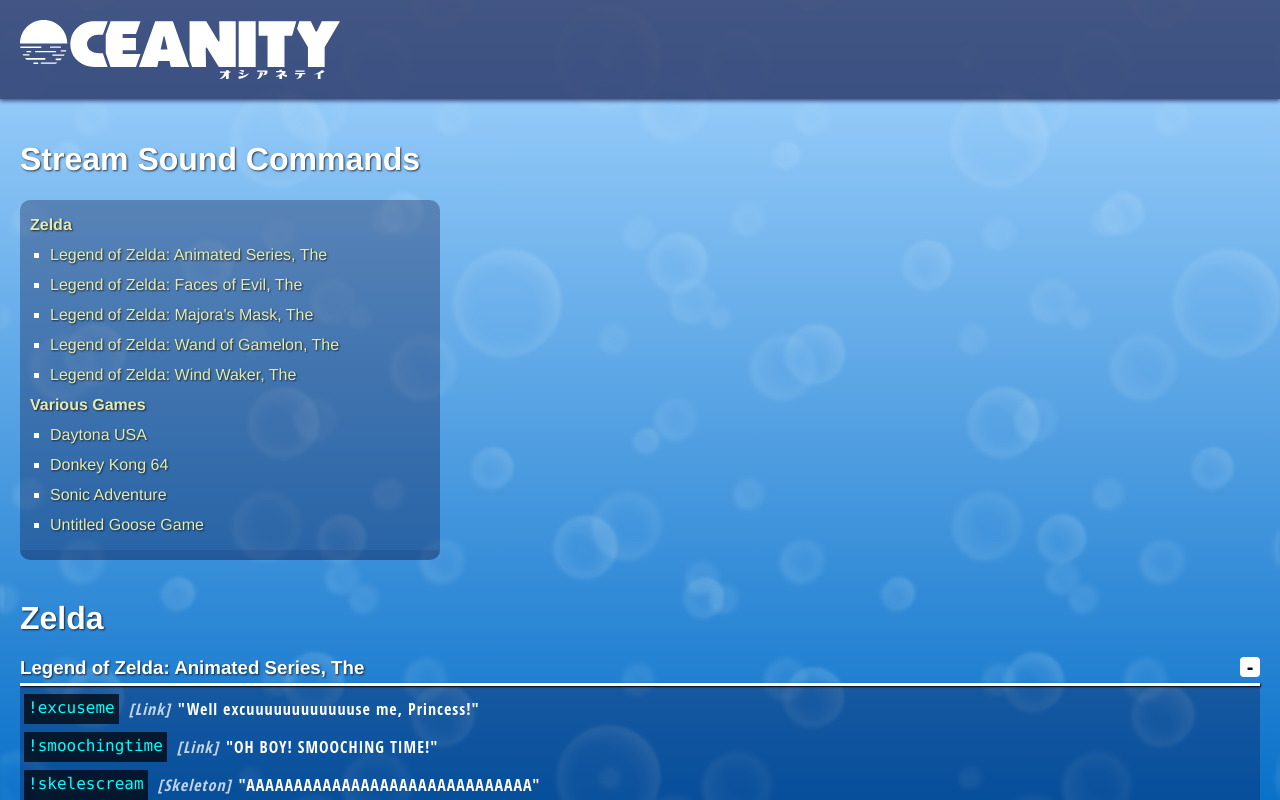
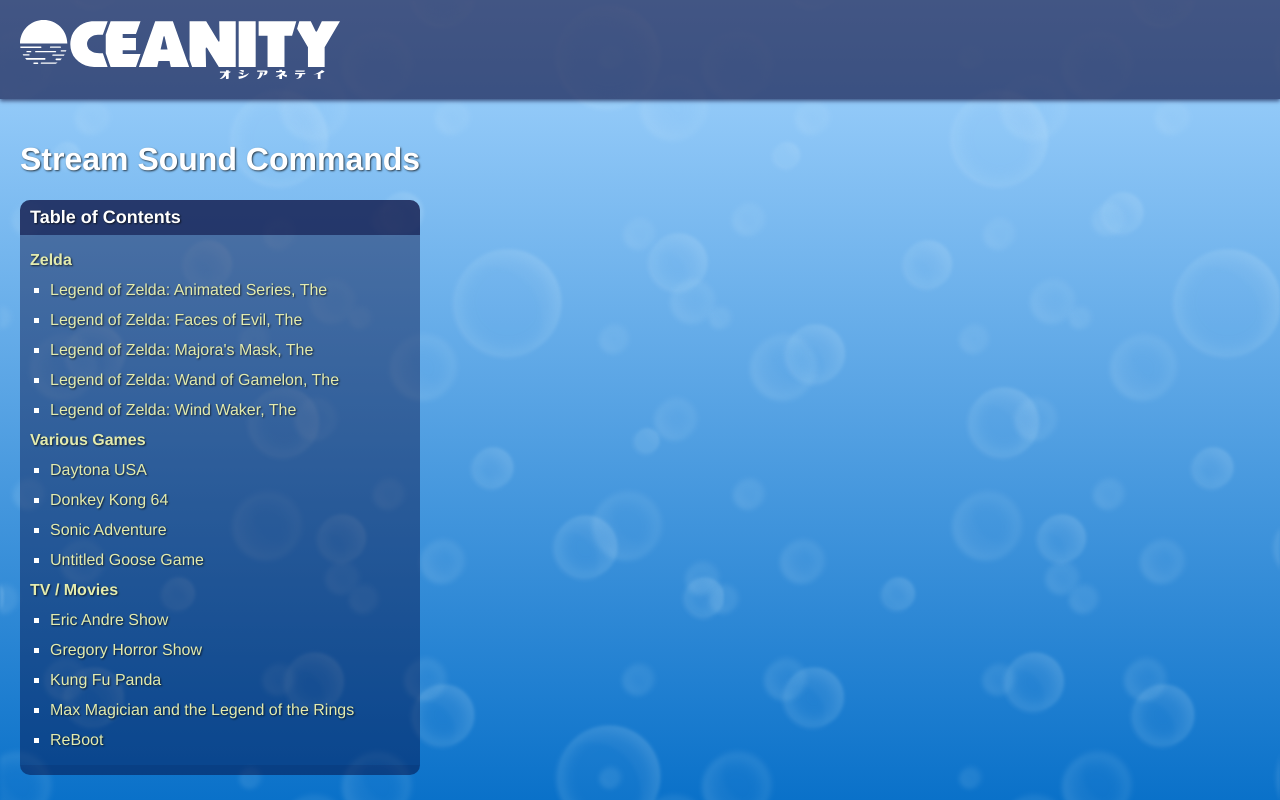
Before and after one commit to Oceanity/oceanet-vue, a Vue app: page / in a window 1280 px wide. Shown: the top 800 px of the page. Built offline with nearby package versions, Linux system fonts and the light colour scheme.

Commit message:
Added Sound Commands

```diff
--- a/src/components/SoundFiles.vue
+++ b/src/components/SoundFiles.vue
@@ -2,6 +2,7 @@
     <div id="sound-commands">
         <h1>Stream Sound Commands</h1>
         <div class="contents">
+            <h3>Table of Contents</h3>
             <ul>
                 <li v-for="category in categories" :key="category">
                     <ul>
@@ -35,7 +36,9 @@
                 </button>
                 <ul v-show="!entry.isCollapsed">
                     <li v-for="command in entry.commands" :key="command">
-                        <pre>{{ formatText(command)[0] }}</pre>
+                        <pre @click="copyCommand(formatText(command)[0])">{{
+                            formatText(command)[0]
+                        }}</pre>
                         <span
                             class="command-text"
                             v-html="formatText(command)[1]"
@@ -77,6 +80,10 @@
                 window.scrollX,
                 tag.getBoundingClientRect().top - 120
             );
+            if (!item.entries && item.isCollapsed) item.isCollapsed = false;
+        },
+        copyCommand(text) {
+            navigator.clipboard.writeText(text);
         },
     },
     mounted() {
@@ -98,31 +105,30 @@
 }
 
 #sound-commands h3 {
-    margin: 20px 0 0;
+    margin: 0;
+    border-radius: 10px 10px 0 0;
+    padding: 7px 10px;
     position: relative;
-}
-#sound-commands h3:after {
-    content: "";
-    display: block;
-    top: 100%;
-    left: 0;
-    margin-top: 4px;
-    width: 100%;
-    border-bottom: 3px solid #fff;
-    box-shadow: 1px 1px 2px #000;
+    font-size: 18px;
+    background: rgba(0, 0, 50, 0.7);
 }
 
 #sound-commands .contents {
-    margin: 0 0 40px;
-    padding: 10px;
+    margin: 0 0 30px;
     border-radius: 10px;
     border-bottom: 10px solid rgba(0, 0, 50, 0.1);
     max-width: 400px;
-    background: rgba(0, 0, 50, 0.3);
+    background: rgba(0, 0, 50, 0.4);
+}
+#sound-commands .contents h3 {
+    background: rgba(0, 0, 50, 0.5);
 }
 #sound-commands .contents ul {
     margin: 0;
     padding: 0;
+}
+#sound-commands .contents > ul {
+    padding: 10px;
 }
 #sound-commands .contents ul ul li {
     margin-left: 20px;
@@ -142,7 +148,7 @@
 #sound-commands .commands ul {
     margin: 0;
     padding: 4px 0;
-    background: rgba(0, 0, 50, 0.3);
+    background: rgba(0, 0, 50, 0.4);
 }
 #sound-commands .commands li {
     display: flex;
@@ -153,6 +159,9 @@
     font-weight: bold;
     letter-spacing: 1px;
     text-shadow: none;
+}
+#sound-commands .commands li:nth-of-type(even) {
+    background: rgba(0, 0, 50, 0.05);
 }
 #sound-commands .command-text span {
     margin-right: 2px;
@@ -172,19 +181,23 @@
     font-weight: 500;
     letter-spacing: 0;
     color: aqua;
-    background: rgba(0, 0, 0, 0.7);
+    background: rgba(0, 0, 50, 0.7);
     cursor: pointer;
+}
+#sound-commands pre:hover {
+    background: rgba(50, 50, 100, 0.7);
 }
 #sound-commands .entry {
     position: relative;
-    margin: 0 0 40px;
-    border-bottom: 10px solid rgba(0, 0, 50, 0.4);
+    margin: 0 0 30px;
+    border-bottom: 10px solid rgba(0, 0, 50, 0.5);
     border-radius: 0 0 10px 10px;
 }
 #sound-commands .entry button {
     position: absolute;
     top: 0;
     right: 0;
+    margin: 7px 5px;
     width: 20px;
     height: 20px;
     line-height: 20px;
@@ -198,4 +211,18 @@
     user-select: none;
     cursor: pointer;
 }
+
+@media screen and (max-width: 560px) {
+    #sound-commands .commands li {
+        padding: 10px;
+        flex-direction: column;
+    }
+    #sound-commands pre {
+        padding: 10px;
+        border-radius: 10px;
+        text-align: center;
+        flex: 0;
+        font-size: 18px;
+    }
+}
 </style>
--- a/src/json/soundFiles.json
+++ b/src/json/soundFiles.json
@@ -73,6 +73,43 @@
                     ]
                 }
             ]
+        },
+        {
+            "title": "TV / Movies",
+            "entries": [{
+                    "title": "Eric Andre Show",
+                    "commands": [
+                        "!birdup [Eric] \"BIRD UP!\"",
+                        "!snaildown [Hannibal] \"SNAIL DOWN!\""
+                    ]
+                },
+                {
+                    "title": "Gregory Horror Show",
+                    "commands": [
+                        "!judgement [Judgement Boy] \"JUDGEMENT! NOW!\"",
+                        "!judgementboy [Judgement Boy] \"Do you know, who I am? They call me Judgement Boy. Do you know...\"",
+                        "!yourchoice [Judgement Boy] \"It was your choice, you have to live with it.\""
+                    ]
+                },
+                {
+                    "title": "Kung Fu Panda",
+                    "commands": [
+                        "!monke [Oogway] \"Mmmmmmm, monke.\""
+                    ]
+                },
+                {
+                    "title": "Max Magician and the Legend of the Rings",
+                    "commands": [
+                        "!hawk [Shira the Hawk] \"AAAAAAAAAAaaaaaaaaaaaaaaaaaaaaaaaaaaaa\""
+                    ]
+                },
+                {
+                    "title": "ReBoot",
+                    "commands": [
+                        "!what [Offscreen Chef] \"WHAT?!\""
+                    ]
+                }
+            ]
         }
     ]
 }
```
